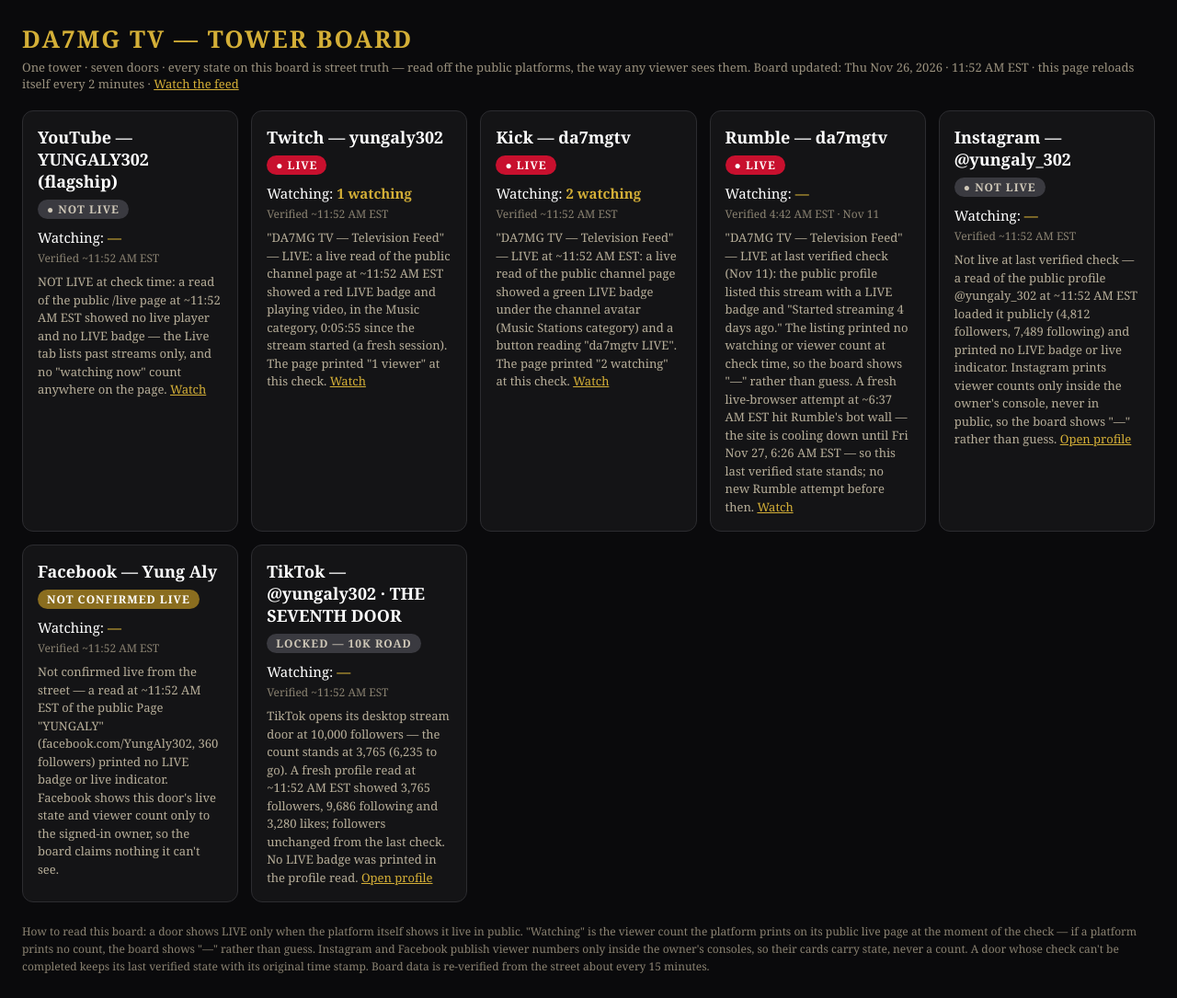
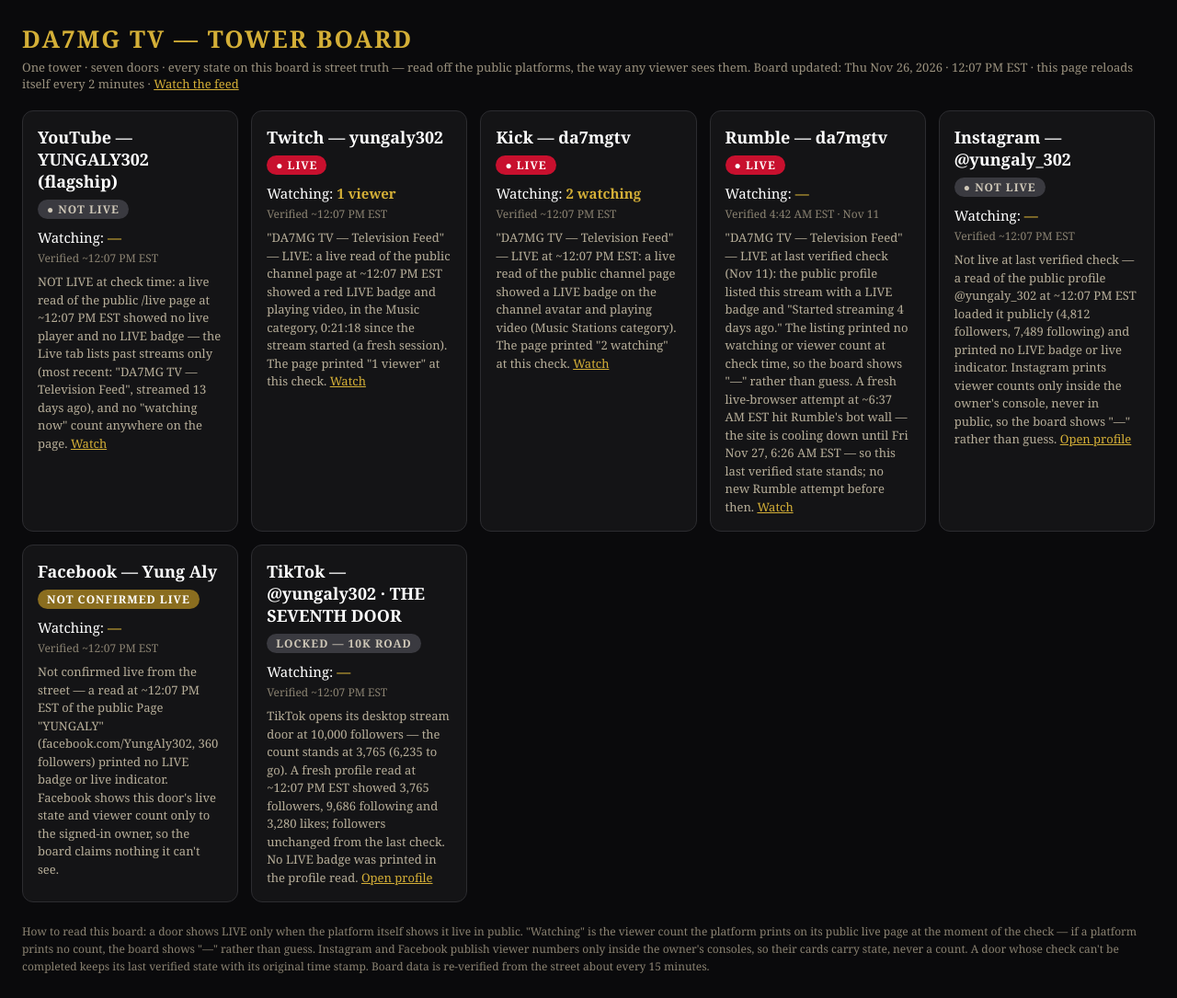
Before and after one commit to da7mgdistributions-creator/da7mg-tv-live, a plain HTML site: page board.html in a window 1280 px wide. Shown: the whole page at 92% size. Drawn offline with Linux system fonts and the light colour scheme.

Commit message:
Tower Board refresh 2026-11-26 12:07 EDT

```diff
--- a/board.html
+++ b/board.html
@@ -21,29 +21,29 @@
   .foot{margin-top:22px;color:#8a8271;font-size:12px;line-height:1.6}
 </style></head><body>
 <h1>DA7MG TV — TOWER BOARD</h1>
-<div class="sub">One tower · seven doors · every state on this board is street truth — read off the public platforms, the way any viewer sees them. Board updated: Thu Nov 26, 2026 · 11:52 AM EST · this page reloads itself every 2 minutes · <a href="index.html">Watch the feed</a></div>
+<div class="sub">One tower · seven doors · every state on this board is street truth — read off the public platforms, the way any viewer sees them. Board updated: Thu Nov 26, 2026 · 12:07 PM EST · this page reloads itself every 2 minutes · <a href="index.html">Watch the feed</a></div>
 <div class="grid">
   <div class="card"><h2>YouTube — YUNGALY302 (flagship)</h2><span class="badge locked">● NOT LIVE</span>
-    <div class="watch">Watching: <b>—</b></div><div class="stamp">Verified ~11:52 AM EST</div>
-    <div class="meta">NOT LIVE at check time: a read of the public /live page at ~11:52 AM EST showed no live player and no LIVE badge — the Live tab lists past streams only, and no "watching now" count anywhere on the page. <a href="https://www.youtube.com/@yungaly302/live">Watch</a></div></div>
+    <div class="watch">Watching: <b>—</b></div><div class="stamp">Verified ~12:07 PM EST</div>
+    <div class="meta">NOT LIVE at check time: a live read of the public /live page at ~12:07 PM EST showed no live player and no LIVE badge — the Live tab lists past streams only (most recent: "DA7MG TV — Television Feed", streamed 13 days ago), and no "watching now" count anywhere on the page. <a href="https://www.youtube.com/@yungaly302/live">Watch</a></div></div>
   <div class="card"><h2>Twitch — yungaly302</h2><span class="badge live">● LIVE</span>
-    <div class="watch">Watching: <b>1 watching</b></div><div class="stamp">Verified ~11:52 AM EST</div>
-    <div class="meta">"DA7MG TV — Television Feed" — LIVE: a live read of the public channel page at ~11:52 AM EST showed a red LIVE badge and playing video, in the Music category, 0:05:55 since the stream started (a fresh session). The page printed "1 viewer" at this check. <a href="https://www.twitch.tv/yungaly302">Watch</a></div></div>
+    <div class="watch">Watching: <b>1 viewer</b></div><div class="stamp">Verified ~12:07 PM EST</div>
+    <div class="meta">"DA7MG TV — Television Feed" — LIVE: a live read of the public channel page at ~12:07 PM EST showed a red LIVE badge and playing video, in the Music category, 0:21:18 since the stream started (a fresh session). The page printed "1 viewer" at this check. <a href="https://www.twitch.tv/yungaly302">Watch</a></div></div>
   <div class="card"><h2>Kick — da7mgtv</h2><span class="badge live">● LIVE</span>
-    <div class="watch">Watching: <b>2 watching</b></div><div class="stamp">Verified ~11:52 AM EST</div>
-    <div class="meta">"DA7MG TV — Television Feed" — LIVE at ~11:52 AM EST: a live read of the public channel page showed a green LIVE badge under the channel avatar (Music Stations category) and a button reading "da7mgtv LIVE". The page printed "2 watching" at this check. <a href="https://kick.com/da7mgtv">Watch</a></div></div>
+    <div class="watch">Watching: <b>2 watching</b></div><div class="stamp">Verified ~12:07 PM EST</div>
+    <div class="meta">"DA7MG TV — Television Feed" — LIVE at ~12:07 PM EST: a live read of the public channel page showed a LIVE badge on the channel avatar and playing video (Music Stations category). The page printed "2 watching" at this check. <a href="https://kick.com/da7mgtv">Watch</a></div></div>
   <div class="card"><h2>Rumble — da7mgtv</h2><span class="badge live">● LIVE</span>
     <div class="watch">Watching: <b>—</b></div><div class="stamp">Verified 4:42 AM EST · Nov 11</div>
     <div class="meta">"DA7MG TV — Television Feed" — LIVE at last verified check (Nov 11): the public profile listed this stream with a LIVE badge and "Started streaming 4 days ago." The listing printed no watching or viewer count at check time, so the board shows "—" rather than guess. A fresh live-browser attempt at ~6:37 AM EST hit Rumble's bot wall — the site is cooling down until Fri Nov 27, 6:26 AM EST — so this last verified state stands; no new Rumble attempt before then. <a href="https://rumble.com/user/da7mgtv">Watch</a></div></div>
   <div class="card"><h2>Instagram — @yungaly_302</h2><span class="badge locked">● NOT LIVE</span>
-    <div class="watch">Watching: <b>—</b></div><div class="stamp">Verified ~11:52 AM EST</div>
-    <div class="meta">Not live at last verified check — a read of the public profile @yungaly_302 at ~11:52 AM EST loaded it publicly (4,812 followers, 7,489 following) and printed no LIVE badge or live indicator. Instagram prints viewer counts only inside the owner's console, never in public, so the board shows "—" rather than guess. <a href="https://www.instagram.com/yungaly_302">Open profile</a></div></div>
+    <div class="watch">Watching: <b>—</b></div><div class="stamp">Verified ~12:07 PM EST</div>
+    <div class="meta">Not live at last verified check — a read of the public profile @yungaly_302 at ~12:07 PM EST loaded it publicly (4,812 followers, 7,489 following) and printed no LIVE badge or live indicator. Instagram prints viewer counts only inside the owner's console, never in public, so the board shows "—" rather than guess. <a href="https://www.instagram.com/yungaly_302">Open profile</a></div></div>
   <div class="card"><h2>Facebook — Yung Aly</h2><span class="badge push">NOT CONFIRMED LIVE</span>
-    <div class="watch">Watching: <b>—</b></div><div class="stamp">Verified ~11:52 AM EST</div>
-    <div class="meta">Not confirmed live from the street — a read at ~11:52 AM EST of the public Page "YUNGALY" (facebook.com/YungAly302, 360 followers) printed no LIVE badge or live indicator. Facebook shows this door's live state and viewer count only to the signed-in owner, so the board claims nothing it can't see.</div></div>
+    <div class="watch">Watching: <b>—</b></div><div class="stamp">Verified ~12:07 PM EST</div>
+    <div class="meta">Not confirmed live from the street — a read at ~12:07 PM EST of the public Page "YUNGALY" (facebook.com/YungAly302, 360 followers) printed no LIVE badge or live indicator. Facebook shows this door's live state and viewer count only to the signed-in owner, so the board claims nothing it can't see.</div></div>
   <div class="card"><h2>TikTok — @yungaly302 · THE SEVENTH DOOR</h2><span class="badge locked">LOCKED — 10K ROAD</span>
-    <div class="watch">Watching: <b>—</b></div><div class="stamp">Verified ~11:52 AM EST</div>
-    <div class="meta">TikTok opens its desktop stream door at 10,000 followers — the count stands at 3,765 (6,235 to go). A fresh profile read at ~11:52 AM EST showed 3,765 followers, 9,686 following and 3,280 likes; followers unchanged from the last check. No LIVE badge was printed in the profile read. <a href="https://www.tiktok.com/@yungaly302">Open profile</a></div></div>
+    <div class="watch">Watching: <b>—</b></div><div class="stamp">Verified ~12:07 PM EST</div>
+    <div class="meta">TikTok opens its desktop stream door at 10,000 followers — the count stands at 3,765 (6,235 to go). A fresh profile read at ~12:07 PM EST showed 3,765 followers, 9,686 following and 3,280 likes; followers unchanged from the last check. No LIVE badge was printed in the profile read. <a href="https://www.tiktok.com/@yungaly302">Open profile</a></div></div>
 </div>
 <div class="foot">How to read this board: a door shows LIVE only when the platform itself shows it live in public. "Watching" is the viewer count the platform prints on its public live page at the moment of the check — if a platform prints no count, the board shows "—" rather than guess. Instagram and Facebook publish viewer numbers only inside the owner's consoles, so their cards carry state, never a count. A door whose check can't be completed keeps its last verified state with its original time stamp. Board data is re-verified from the street about every 15 minutes.</div>
 </body></html>
```
